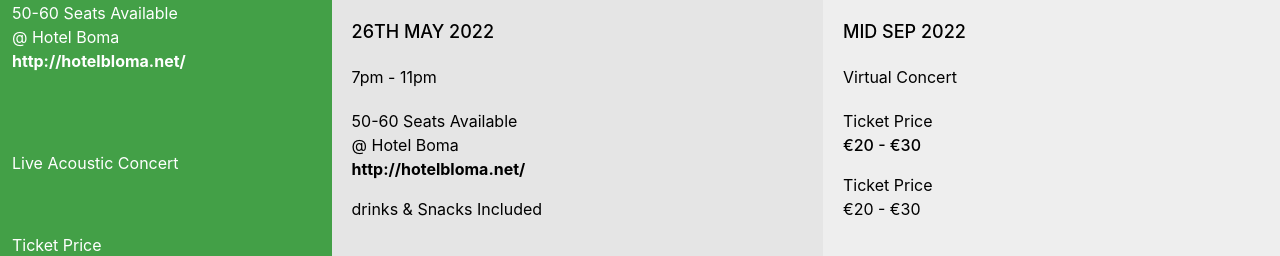
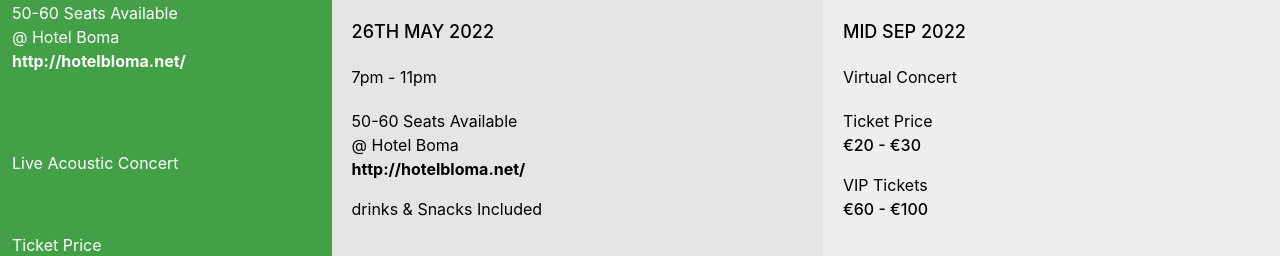
Before and after one commit to usama-mk/my-sahel, a React (Create React App) app: page / in a window 1280 px wide. Shown: the part 2147-2403 px from the top of the page. Built offline with nearby package versions, Linux system fonts and the light colour scheme.

Commit message:
template till events landing

```diff
--- a/src/components/LatestItemTwo/LatestItemTwo.js
+++ b/src/components/LatestItemTwo/LatestItemTwo.js
@@ -5,13 +5,13 @@ import { useNavigate } from "react-router-dom";
 
 
 
-function LatestItemTwo({image, text, address}) {
+function LatestItemTwo({image, text, address, tagName}) {
   let navigate = useNavigate();
   return (
     <div onClick={()=> navigate(`/${address}`)} className='bg-[#EEEEEE] text-left cursor-pointer ' >
         <img className='w-[800px] ' src={image} alt="" />
        <div className='p-5' >
-       <LatestTag fill={"black"} tagName="art exhibition" />
+       <LatestTag fill={"black"} tagName={tagName} />
         <h1  className=' my-5 text-[22px] uppercase font-medium 2xl:text-[30px] 3xl:text-[50px] ' >{text}</h1>
         <img className='my-5 w-5  ' src={arrowBlack} alt="" />
        </div>
--- a/src/pages/LandingPage/LandingPage.js
+++ b/src/pages/LandingPage/LandingPage.js
@@ -19,6 +19,7 @@ function LandingPage() {
         <HeroSection/>
         <Latest/>
         <Events/>
+        {/* start here template */}
         <FeaturedArtists/>
         <ArtNft/>
         <SponserBanner/>
--- a/src/sections/Events/Events.js
+++ b/src/sections/Events/Events.js
@@ -3,12 +3,13 @@ import { LatestTag } from "../../components/LatestItem/LatestTag";
 import SectionHeader from "../../components/SectionHeader/SectionHeader";
 import concert from '../../assets/images/Concert.png'
 import homeConcert from '../../assets/images/home concert.png'
+import { landingPageContent } from "../../utilities/Template/Template";
 
 
 function Events() {
   return (
     <div id="events" >
-      <SectionHeader name={"events"} events={true} address={"about-events"} />
+      <SectionHeader name={landingPageContent.Events.headerName} events={true} address={landingPageContent.Events.headerAddress} />
       {/* events body */}
       <div className="sm:flex mb-10">
         {/* left */}
@@ -19,30 +20,30 @@ function Events() {
             <LatestTag event={true} tagName={"Day 1"} />
           </div>
           {/* event title */}
-          <h1 className="uppercase text-white text-[24px] font-medium 2xl:text-[70px] 3xl:text-[99px] sm:text-left ">UN - OCHA ‘MySahel’</h1>
+          <h1 className="uppercase text-white text-[24px] font-medium 2xl:text-[70px] 3xl:text-[99px] sm:text-left "> {landingPageContent.Events.eventTitle} </h1>
           {/* event date */}
-          <h1 className="uppercase text-white text-[18px] font-medium 2xl:text-[40px] 3xl:text-[52px] " >25th may 2022</h1>
+          <h1 className="uppercase text-white text-[18px] font-medium 2xl:text-[40px] 3xl:text-[52px] " > {landingPageContent.Events.eventDate} </h1>
 
           {/* event details */}
           <div className="text-white py-10 sm:text-left  2xl:text-[20px] 2xl:leading-[30px] 3xl:text-[33px] 3xl:leading-[44px] " >
               {/* event time */}
-                <h5 className="pb-5  " >6pm - 9pm</h5>
-                <h5>50-60 Seats Available</h5>
-                <h5>@ Hotel Boma</h5>
-                <h5 className="font-bold" >http://hotelbloma.net/</h5>
+                <h5 className="pb-5  " > {landingPageContent.Events.eventTime} </h5>
+                <h5>{landingPageContent.Events.eventSeats}</h5>
+                <h5>{landingPageContent.Events.eventLocation}</h5>
+                <h5 className="font-bold" >{landingPageContent.Events.locationSite}</h5>
           </div>
 
           {/* live */}
-          <h5 className="pt-t pb-5 text-white 2xl:text-[20px] 3xl:text-[33px]" >Live Acoustic Concert</h5>
+          <h5 className="pt-t pb-5 text-white 2xl:text-[20px] 3xl:text-[33px]" >{landingPageContent.Events.live}</h5>
 
           {/* price */}
           <div className="text-white pb-5" >
               <h5 className="2xl:text-[20px] 3xl:text-[33px]" >Ticket Price</h5>
-              <h1 className="text-[22px] 2xl:text-[46px] 3xl:text-[66px]" >$00.00</h1>
+              <h1 className="text-[22px] 2xl:text-[46px] 3xl:text-[66px]" >{landingPageContent.Events.ticketPrice}</h1>
           </div>
 
           {/* access event type */}
-          <h5 className="pb-3 text-white 2xl:text-[19px] 3xl:text-[28px]" >Private Events - Invite Only</h5>
+          <h5 className="pb-3 text-white 2xl:text-[19px] 3xl:text-[28px]" >{landingPageContent.Events.private}</h5>
         </div>
         {/* left end */}
 
@@ -51,23 +52,28 @@ function Events() {
             <img src={concert} className='2xl:w-[657px] 2xl:h-[285px] 3xl:w-[657px] 3xl:h-[385px] object-cover ' alt="" />
             <div className=" p-5 sm:text-left 2xl:p-8 3xl:p-10 " >
             <div className="flex justify-evenly sm:justify-start ">
-            <LatestTag event={true} fill={"black"} tagName={"Event 1"} />
-            <LatestTag event={true} fill={"black"} tagName={"Day 2"} />
+            {
+              landingPageContent.Events.eventMid.tagNames.map((tagName, key)=>
+                <LatestTag key={key} event={true} fill={"black"} tagName={tagName} />
+                )
+
+            }
+
           </div>
 
-          <h1 className="uppercase text-black text-[18px] font-medium py-5 2xl:text-[40px] 3xl:text-[51px]" >26th May 2022</h1>
+          <h1 className="uppercase text-black text-[18px] font-medium py-5 2xl:text-[40px] 3xl:text-[51px]" >{landingPageContent.Events.eventMid.eventDate}</h1>
              {/* event details */}
              <div className="text-black py-0 sm:text-left 2xl:text-[16px] 2xl:leading-[20px] 3xl:text-[25px] 3xl:leading-[33px] " >
               {/* event time */}
-                <h5 className="pb-5" >7pm - 11pm</h5>
-                <h5>50-60 Seats Available</h5>
-                <h5>@ Hotel Boma</h5>
-                <h5 className="font-bold" >http://hotelbloma.net/</h5>
-                <h5 className="py-4" >drinks & Snacks Included</h5>
-                <h5 className="py-4" >Acoustic performances</h5>
-                <h5 className="py-4" >Live Panels & Talks</h5>
-                <h5 className="pt-4" >Live Art Exhibition</h5>
-                <h5>- Physical and Digital - NFT displays</h5>
+                <h5 className="pb-5" >{landingPageContent.Events.eventMid.eventTime}</h5>
+                <h5>{landingPageContent.Events.eventMid.eventSeats}</h5>
+                <h5>{landingPageContent.Events.eventMid.eventLocation}</h5>
+                <h5 className="font-bold" >{landingPageContent.Events.eventMid.locationSite}</h5>
+                <h5 className="py-4" >{landingPageContent.Events.eventMid.eventFeast}</h5>
+                <h5 className="py-4" >{landingPageContent.Events.eventMid.showOne}</h5>
+                <h5 className="py-4" >{landingPageContent.Events.eventMid.showTwo}</h5>
+                <h5 className="pt-4" >{landingPageContent.Events.eventMid.showThree}</h5>
+                <h5>{landingPageContent.Events.eventMid.showFour}</h5>
           </div>
             </div>
         </div>
@@ -83,20 +89,20 @@ function Events() {
 
 
 
-          <h1 className="uppercase text-black text-[18px] 2xl:text-[38px] 3xl:text-[51px] font-medium  py-5" >mid sep 2022</h1>
+          <h1 className="uppercase text-black text-[18px] 2xl:text-[38px] 3xl:text-[51px] font-medium  py-5" >{landingPageContent.Events.eventRight.eventDate}</h1>
              {/* event details */}
              <div className="text-black py-0 sm:text-left " >
 
-                <h5 className="pb-5 2xl:pb-0 2xl:text-[18px] 3xl:pb-0 3xl:text-[27px] " >Virtual Concert</h5>
+                <h5 className="pb-5 2xl:pb-0 2xl:text-[18px] 3xl:pb-0 3xl:text-[27px] " >{landingPageContent.Events.eventRight.concertType}</h5>
                 {/* price */}
                 <div className="pb-4 2xl:py-8 3xl:py-10 " >
                 <h5 className="2xl:text-[18px] 3xl:text-[27px]" >Ticket Price</h5>
-                <h5 className="font-medium 2xl:text-[22px] 3xl:text-[38px] " >€20 - €30</h5>
+                <h5 className="font-medium 2xl:text-[22px] 3xl:text-[38px] " >{landingPageContent.Events.eventRight.ticketPrice}</h5>
                 </div>
 
                 <div className="pb-4" >
-                <h5 className="2xl:text-[18px] 3xl:text-[27px]" >Ticket Price</h5>
-                <h5 className="2xl:text-[22px] 3xl:text-[38px]" >€20 - €30</h5>
+                <h5 className="2xl:text-[18px] 3xl:text-[27px]" >VIP Tickets</h5>
+                <h5 className="font-medium 2xl:text-[22px] 3xl:text-[38px]" >{landingPageContent.Events.eventRight.vipTicketPrice}</h5>
                 </div>
 
           </div>
--- a/src/utilities/Template/Template.js
+++ b/src/utilities/Template/Template.js
@@ -1,3 +1,109 @@
+import needsYou from '../../assets/images/needsYou.png'
+import eventDetails from '../../assets/images/eventDetails.png'
+import hippo from '../../assets/images/hippo.png'
+import guitar from '../../assets/images/guitar.png'
+import sunset from '../../assets/images/sunset.png'
+
 export const landingPageContent={
+    LandingHero: {
+    sponserButtonText: "BECOME A SPONSER",
+    tagOne: "BENEFIT CONCERT",
+    tagTwo: "art exhibition",
+    dateStart: "25th - 26th MAY 2022.",
+    dateEnd: "MID SEP 2022",
+    imageContext: "Placeholder text talking about the context of the image",
+    artistName: "Artist Name"
+    },
+
+    Latest:{
+        headerName: "latest",
+        headerId: "#latest",
+        latestitemOne:{
+            image: needsYou,
+            text: "Why the Sahel Region Needs You",
+            tagName: "purpose",
+            address: "needs-you"
+        },
+        latestitemTwo:{
+            image: eventDetails,
+            text: "MySahel Event Details",
+            tagName: "about",
+            address: "about-events"
+        },
+        latestitemThree:{
+            image: hippo,
+            text: "NFT & Blockchain pairing",
+            tagName: "art exhibition",
+            address: "nfts-blockchain"
+        },
+        latestitemFour:{
+            image: guitar,
+            text: "featured artists",
+            tagName: "art exhibition",
+            address: "artists"
+        },
+        latestitemFive:{
+            image: sunset,
+            text: "become a sponser",
+            tagName: "art exhibition",
+            address: "art-exhibition"
+        },
+    },
+
+    Events:{
+        headerName: "events",
+        headerAddress: "about-events",
+        eventTitle: `UN - OCHA ‘MySahel’`,
+        eventDate: "25th may 2022",
+        eventTime: "6pm - 9pm",
+        eventSeats: "50-60 Seats Available",
+        eventLocation: "@ Hotel Boma",
+        locationSite: "http://hotelbloma.net/",
+        live: "Live Acoustic Concert",
+        ticketPrice: "$00.00",
+        private: "Private Events - Invite Only",
+
+        eventMid:{
+            tagNames: ["Event 1", "Day 2" ],
+            eventDate: "26th may 2022",
+            eventTime: "7pm - 11pm",
+            eventSeats: "50-60 Seats Available",
+            eventLocation: "@ Hotel Boma",
+            locationSite: "http://hotelbloma.net/",
+            eventFeast: "drinks & Snacks Included",
+            showOne: "Acoustic performances",
+            showTwo: "Live Panels & Talks",
+            showThree: "Live Art Exhibition",
+            showFour: "- Physical and Digital - NFT displays"
+
+        },
+
+        eventRight:{
+            eventDate: "mid sep 2022",
+            concertType: "Virtual Concert",
+            ticketPrice: "€20 - €30",
+            vipTicketPrice: "€60 - €100"
+        }
+
+    }
+}
+
+export const WhyNeedsYouContent={
 
 }
+
+export const NftBlockchainContent={
+
+}
+
+export const AboutEventContent={
+
+}
+
+export const ArtistsContent={
+
+}
+
+export const ArtExhibitionContent={
+
+}
```
Also changed, not shown: src/components/LandingHero/LandingHero.js (+8 -7 lines), src/sections/Latest/Latest.js (+7 -11 lines).
